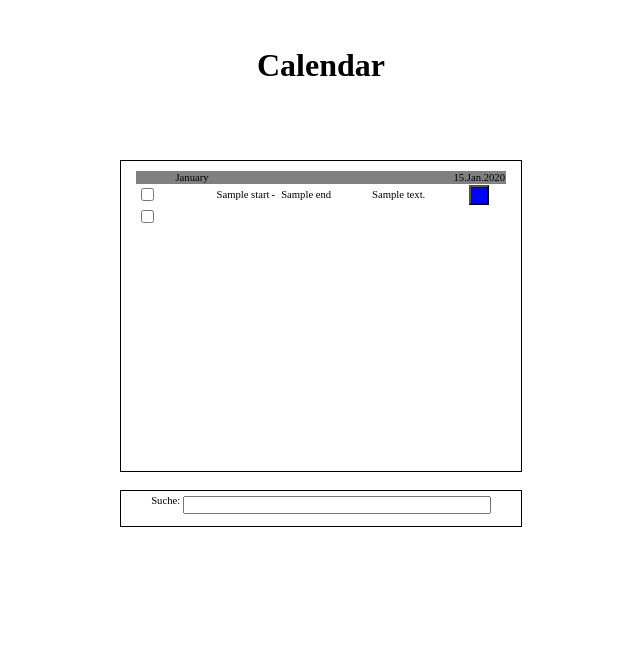
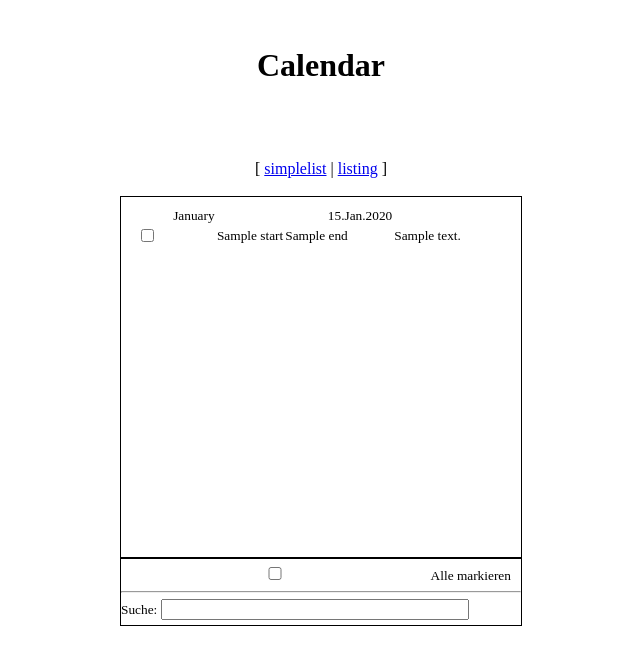
Before and after one commit to matthiasbock/django-gammu, a Django app: template gammu/templates/listing.html in a window 1280 px wide. Shown: the top 665 px of the page, without its empty margins (319-959 px from the left). Run offline with Django 3.2, Linux system fonts and the light colour scheme; the template is opened without the code that fills it: most values are stand-ins (such as "Sample title", 1, 10 or a date in 2020).

Commit message:
listwrapper

```diff
--- a/gammu/templates/listing.html
+++ b/gammu/templates/listing.html
@@ -1,103 +1,26 @@
-{% extends 'calendar.html' %}
+{% extends 'listwrapper.html' %}
 
-{% block content %}
-
-<style>
-	div		{
-			border:		1px solid black;
-			background-color: white;
-			position:	static;
-			}
-
-	#divListing	{
-			width:		400px;
-			min-height:	300px;
-			max-height:	600px;
-			padding-top:	5px;
-			padding-bottom:	5px;
-			overflow:	scroll;
-			overflow-x:	hidden;
-			}
-	#divListing table {
-			width:		380px;
-			font-size:	8pt;
-			padding:	5px;
-			}
-	#divListing tr.separator	{
-			background-color: gray;
-			}
-	#divListing tr.event	{
-			background-color: white;
-			color:		black;
-			}
-	#divListing tr.event:hover	{
-			background-color: blue;
-			color:		white;
-			}
-	#divListing td.edit {
-			text-align:	left;
-			cursor:		pointer;
-			}
-	#divListing input.singlemenu {
-			background-color: blue;
-			width:		20px;
-			height:		20px;
-			}
-
-	#divSearch	{
-				font-size:	8pt;
-				width:		400px;
-				height:		35px;
-				}
-	#divSearch input {
-				position:	relative;
-				top:		5px;
-				width:		300px;
-				font-size:	8pt;
-				}
-</style>
-
-{% include 'edit.html' %}
-
-<center>
-
-<script>
-	function selectAll() {
-		}
-</script>
-
+{% block 'list' %}
 <div id=divListing>
 	<table cellspacing=0>
 	{% for day in days %}
 		<tr class=separator>
 			<td> </td>
-		<td align=left colspan=3>{{ day.date|date:"F" }}</td>
-		<td align=right colspan=2>{{ day.date|date:"d.M.Y" }}</td>
+			<td align=left>{{ day.date|date:"F" }}</td>
+			<td align=right>{{ day.date|date:"d.M.Y" }}</td>
 		</tr>
 		{% for event in day.events %}
 			<tr class=event id="tr_{{ event.id }}">
-		<td><input type=checkbox id="checkbox_{{ event.id }}" {{ event.selected }}/></td>
-		<td align=right>{{ event.start }}</td>
-		<td>-</td>
-		<td align=left>{{ event.end }}</td>
+				<td>
+					<input type=checkbox id="checkbox_{{ event.id }}" {{ event.selected }}/>
+				</td>
+				<td align=right onClick="edit('{{ event.id }}','{{ event.start }}','{{ event.end }}','{{ event.summary }}');">{{ event.start }}</td>
+				<td align=left onClick="edit('{{ event.id }}','{{ event.start }}','{{ event.end }}','{{ event.summary }}');">{{ event.end }}</td>
 				<td class=edit onClick="edit('{{ event.id }}','{{ event.start }}','{{ event.end }}','{{ event.summary }}');">{{ event.summary }}</td>
-		<td><input type=button class=singlemenu value=""/></td>
 
 			</tr>
 		{% endfor %}
 	{% endfor %}
-	<tr class=event>
-		<td><input type=checkbox onClick="selectAll();"/></td>
-		<td colspan=5> </td>
-	</tr>
 	</table>
 </div>
-
-<br/>
-
-<div id=divSearch>
-	Suche:
-	<input type=text name=search />
-</div>
-
 {% endblock %}
--- /dev/null
+++ b/gammu/templates/listwrapper.html
@@ -0,0 +1,65 @@
+{% extends 'calendar.html' %}
+
+{% block content %}
+
+<style>
+	div			{
+				border:			1px solid black;
+				background-color: 	white;
+				padding-top:		5px;
+				padding-bottom:		5px;
+				}
+
+	#divListing		{
+				width:			400px;
+				height:			350px;
+				overflow-x:		hidden;
+				overflow-y:		scroll;
+				float:			center;
+				}
+
+	#divListing table	{
+				width:		380px;
+				font-size:	10pt;
+				padding:	5px;
+				}
+
+	tr.event	{
+			background-color: white;
+			cursor:		pointer;
+			color:		black;
+			}
+	tr.event:hover	{
+			background-color: blue;
+			color:		white;
+			}
+
+	#divSearch		{
+				text-align:	left;
+				font-size:	10pt;
+				width:		400px;
+				}
+	#divSearch input	{
+				width:		300px;
+				font-size:	10pt;
+				}
+</style>
+
+[ <a href="simplelist">simplelist</a> | <a href="listing">listing</a> ]
+<br/><br/>
+
+<center>
+{% block 'list' %}{% endblock %}
+
+<div id=divSearch>
+	<input type=checkbox onClick="selectAll();"/> Alle markieren <br/>
+
+	<hr/>
+
+	Suche:
+	<input type=text name=search />
+</div>
+
+{% include 'edit.html' %}
+
+{% endblock %}
```
Also changed, not shown: gammu/templates/simplelist.html (+2 -69 lines). Lines whose indentation alone changed are shown as unchanged.
